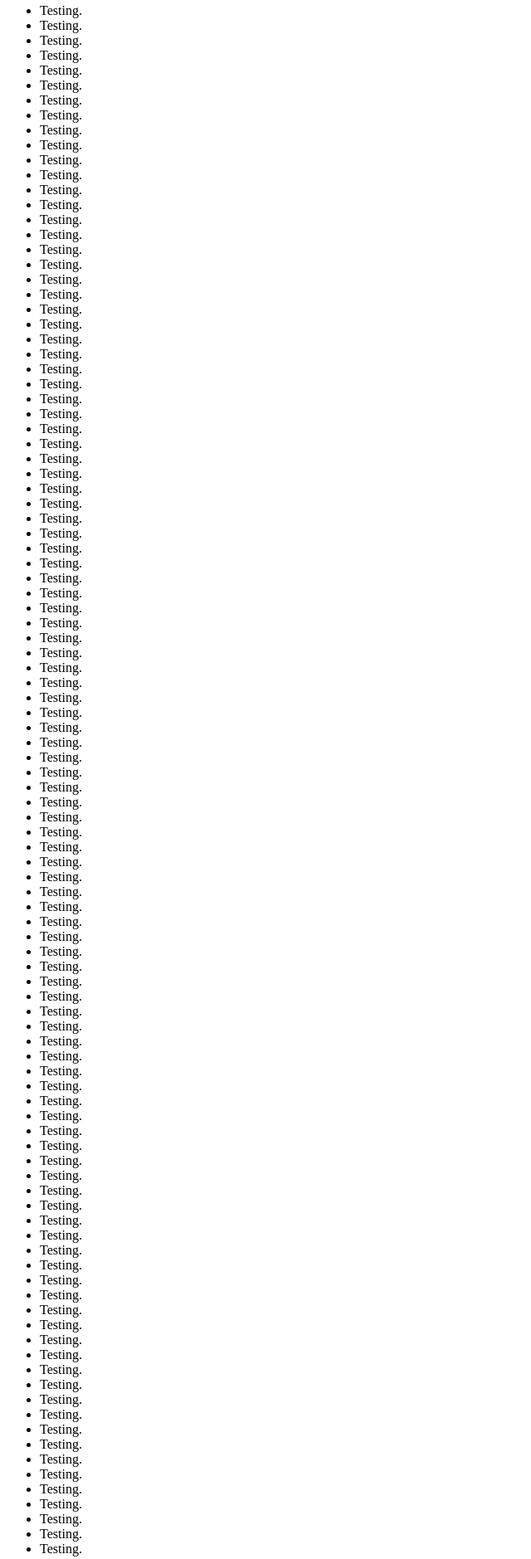
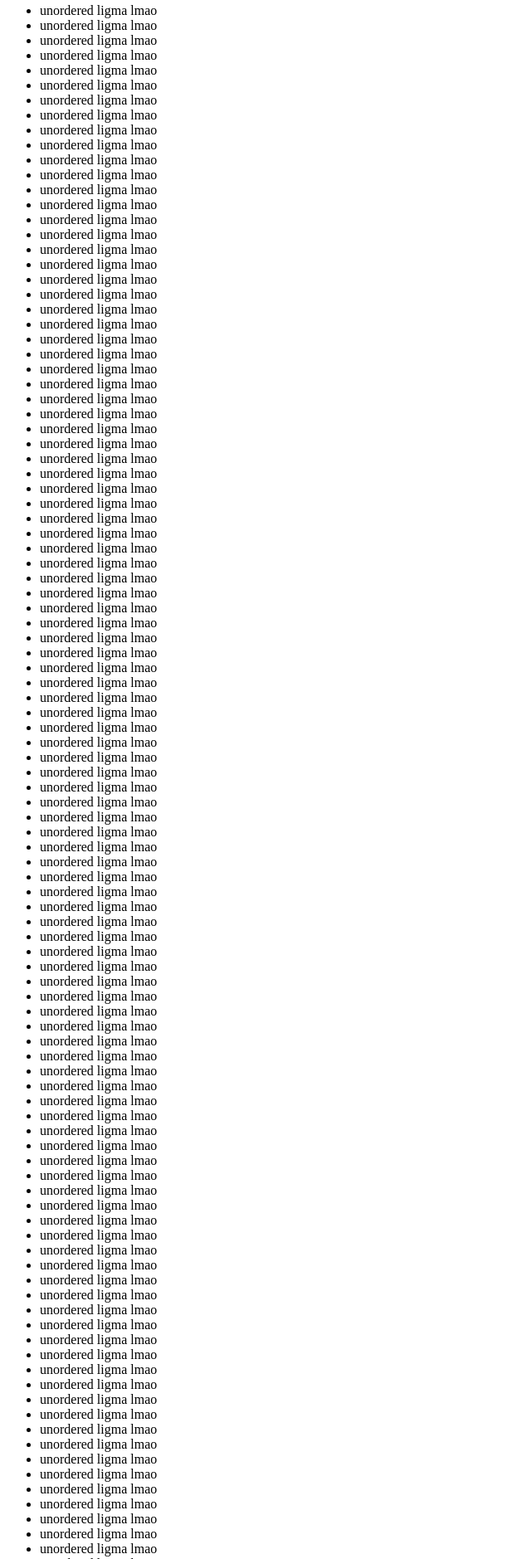
Before and after one commit to usrbinwebtoys/sugoma, a plain HTML site: page index.html in a window 1280 px wide. Shown: the part 38-1917 px from the top of the page at 83% size, without its empty margins (0-640 px from the left). Drawn offline with nearby package versions, Linux system fonts and the light colour scheme.

Commit message:
ligma and sugma

```diff
--- a/index.html
+++ b/index.html
@@ -8,7 +8,7 @@
             // Ensure the page always has more scrolling
             $(document).scroll(function() {
                 while ((window.pageYOffset + window.innerHeight) >= $(this).height() - (window.innerHeight / 2)) {
-                    $('ul').append('<li>Testing.</li>');
+                    $('ul').append('<li>unordered ligma lmao</li>');
                 }
             }).scroll();
 
@@ -19,146 +19,29 @@
     <body>
       sugoma dicc
         <ul>
-            <li>Testing.</li>
-            <li>Testing.</li>
-            <li>Testing.</li>
-            <li>Testing.</li>
-            <li>Testing.</li>
-            <li>Testing.</li>
-            <li>Testing.</li>
-            <li>Testing.</li>
-            <li>Testing.</li>
-            <li>Testing.</li>
-            <li>Testing.</li>
-            <li>Testing.</li>
-            <li>Testing.</li>
-            <li>Testing.</li>
-            <li>Testing.</li>
-            <li>Testing.</li>
-            <li>Testing.</li>
-            <li>Testing.</li>
-            <li>Testing.</li>
-            <li>Testing.</li>
-            <li>Testing.</li>
-            <li>Testing.</li>
-            <li>Testing.</li>
-            <li>Testing.</li>
-            <li>Testing.</li>
-            <li>Testing.</li>
-            <li>Testing.</li>
-            <li>Testing.</li>
-            <li>Testing.</li>
-            <li>Testing.</li>
-            <li>Testing.</li>
-            <li>Testing.</li>
-            <li>Testing.</li>
-            <li>Testing.</li>
-            <li>Testing.</li>
-            <li>Testing.</li>
-            <li>Testing.</li>
-            <li>Testing.</li>
-            <li>Testing.</li>
-            <li>Testing.</li>
-            <li>Testing.</li>
-            <li>Testing.</li>
-            <li>Testing.</li>
-            <li>Testing.</li>
-            <li>Testing.</li>
-            <li>Testing.</li>
-            <li>Testing.</li>
-            <li>Testing.</li>
-            <li>Testing.</li>
-            <li>Testing.</li>
-            <li>Testing.</li>
-            <li>Testing.</li>
-            <li>Testing.</li>
-            <li>Testing.</li>
-            <li>Testing.</li>
-            <li>Testing.</li>
-            <li>Testing.</li>
-            <li>Testing.</li>
-            <li>Testing.</li>
-            <li>Testing.</li>
-            <li>Testing.</li>
-            <li>Testing.</li>
-            <li>Testing.</li>
-            <li>Testing.</li>
-            <li>Testing.</li>
-            <li>Testing.</li>
-            <li>Testing.</li>
-            <li>Testing.</li>
-            <li>Testing.</li>
-            <li>Testing.</li>
-            <li>Testing.</li>
-            <li>Testing.</li>
-            <li>Testing.</li>
-            <li>Testing.</li>
-            <li>Testing.</li>
-            <li>Testing.</li>
-            <li>Testing.</li>
-            <li>Testing.</li>
-            <li>Testing.</li>
-            <li>Testing.</li>
-            <li>Testing.</li>
-            <li>Testing.</li>
-            <li>Testing.</li>
-            <li>Testing.</li>
-            <li>Testing.</li>
-            <li>Testing.</li>
-            <li>Testing.</li>
-            <li>Testing.</li>
-            <li>Testing.</li>
-            <li>Testing.</li>
-            <li>Testing.</li>
-            <li>Testing.</li>
-            <li>Testing.</li>
-            <li>Testing.</li>
-            <li>Testing.</li>
-            <li>Testing.</li>
-            <li>Testing.</li>
-            <li>Testing.</li>
-            <li>Testing.</li>
-            <li>Testing.</li>
-            <li>Testing.</li>
-            <li>Testing.</li>
-            <li>Testing.</li>
-            <li>Testing.</li>
-            <li>Testing.</li>
-            <li>Testing.</li>
-            <li>Testing.</li>
-            <li>Testing.</li>
-            <li>Testing.</li>
-            <li>Testing.</li>
-            <li>Testing.</li>
-            <li>Testing.</li>
-            <li>Testing.</li>
-            <li>Testing.</li>
-            <li>Testing.</li>
-            <li>Testing.</li>
-            <li>Testing.</li>
-            <li>Testing.</li>
-            <li>Testing.</li>
-            <li>Testing.</li>
-            <li>Testing.</li>
-            <li>Testing.</li>
-            <li>Testing.</li>
-            <li>Testing.</li>
-            <li>Testing.</li>
-            <li>Testing.</li>
-            <li>Testing.</li>
-            <li>Testing.</li>
-            <li>Testing.</li>
-            <li>Testing.</li>
-            <li>Testing.</li>
-            <li>Testing.</li>
-            <li>Testing.</li>
-            <li>Testing.</li>
-            <li>Testing.</li>
-            <li>Testing.</li>
-            <li>Testing.</li>
-            <li>Testing.</li>
-            <li>Testing.</li>
-            <li>Testing.</li>
+            <li>unordered ligma lmao</li>
+            <li>unordered ligma lmao</li>
+            <li>unordered ligma lmao</li>
+            <li>unordered ligma lmao</li>
+            <li>unordered ligma lmao</li>
+            <li>unordered ligma lmao</li>
+            <li>unordered ligma lmao</li>
+            <li>unordered ligma lmao</li>
+            <li>unordered ligma lmao</li>
+            <li>unordered ligma lmao</li>
+            <li>unordered ligma lmao</li>
+            <li>unordered ligma lmao</li>
+            <li>unordered ligma lmao</li>
+            <li>unordered ligma lmao</li>
+            <li>unordered ligma lmao</li>
+            <li>unordered ligma lmao</li>
+            <li>unordered ligma lmao</li>
+            <li>unordered ligma lmao</li>
+            <li>unordered ligma lmao</li>
+            <li>unordered ligma lmao</li>
+            <li>unordered ligma lmao</li>
+            <li>unordered ligma lmao</li>
+            <li>unordered ligma lmao</li>
         </ul>
     </body>
 </html>
```
